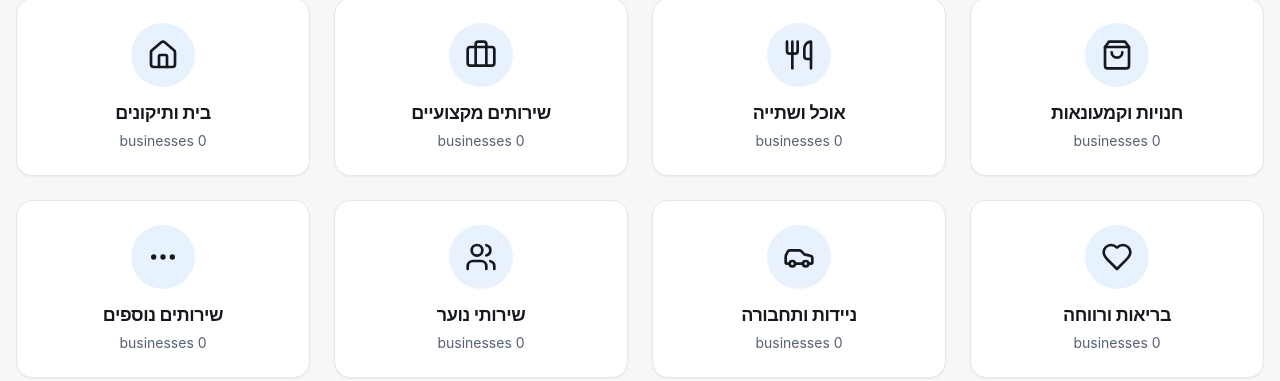
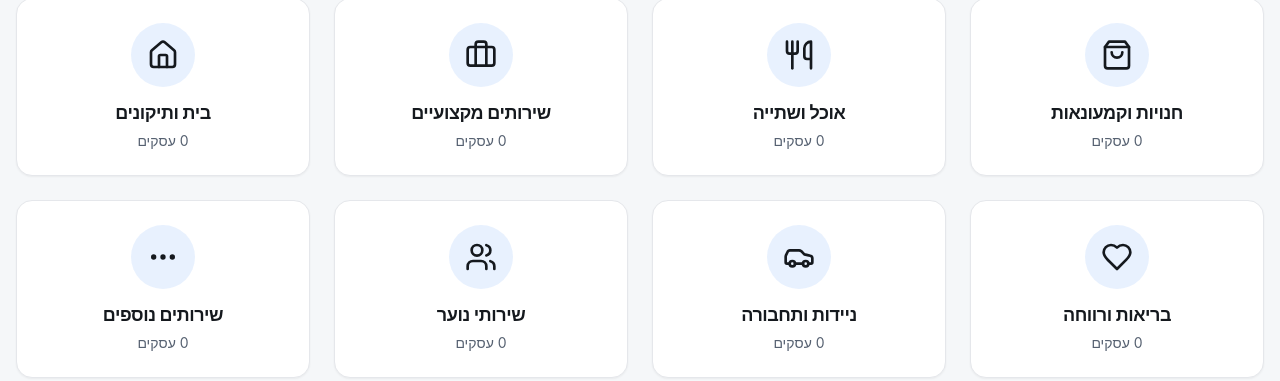
Before and after one commit to weeb-maker/oranit-local-connect, a React (Vite) app: page /1/explore in a window 1280 px wide. Shown: the part 419-800 px from the top of the page. Built offline with nearby package versions, Linux system fonts and the light colour scheme; the HTML template or start-up script is replaced by a standard one.

Commit message:
Translate "businesses [number]" to Hebrew

```diff
--- a/src/components/shared/CategoryTile.tsx
+++ b/src/components/shared/CategoryTile.tsx
@@ -1,4 +1,5 @@
 import { Link, useParams } from "react-router-dom";
+import { useTranslation } from "react-i18next";
 import { Card, CardContent } from "@/components/ui/card";
 import { LucideIcon } from "lucide-react";
 
@@ -10,6 +11,7 @@ interface CategoryTileProps {
 }
 
 export const CategoryTile = ({ slug, title, icon: Icon, count }: CategoryTileProps) => {
+  const { t } = useTranslation(['common']);
   const { lang } = useParams<{ lang: string }>();
 
   return (
@@ -23,7 +25,7 @@ export const CategoryTile = ({ slug, title, icon: Icon, count }: CategoryTilePro
             <h3 className="font-semibold text-lg mb-1">{title}</h3>
             {count !== undefined && (
               <p className="text-sm text-muted-foreground">
-                {count} businesses
+                {count} {t("common:labels.businesses")}
               </p>
             )}
           </div>
--- a/src/i18n/locales/en/common.json
+++ b/src/i18n/locales/en/common.json
@@ -29,6 +29,7 @@
   "labels": {
     "browseByCategory": "Browse by Category",
     "subcategories": "Subcategories",
+    "businesses": "businesses",
     "noBusinessesFound": "No businesses found in this category yet"
   },
   "breadcrumbs": {
--- a/src/i18n/locales/he/common.json
+++ b/src/i18n/locales/he/common.json
@@ -29,6 +29,7 @@
   "labels": {
     "browseByCategory": "עיון לפי קטגוריה",
     "subcategories": "תתי-קטגוריות",
+    "businesses": "עסקים",
     "noBusinessesFound": "לא נמצאו עסקים בקטגוריה זו עדיין"
   },
   "breadcrumbs": {
```
